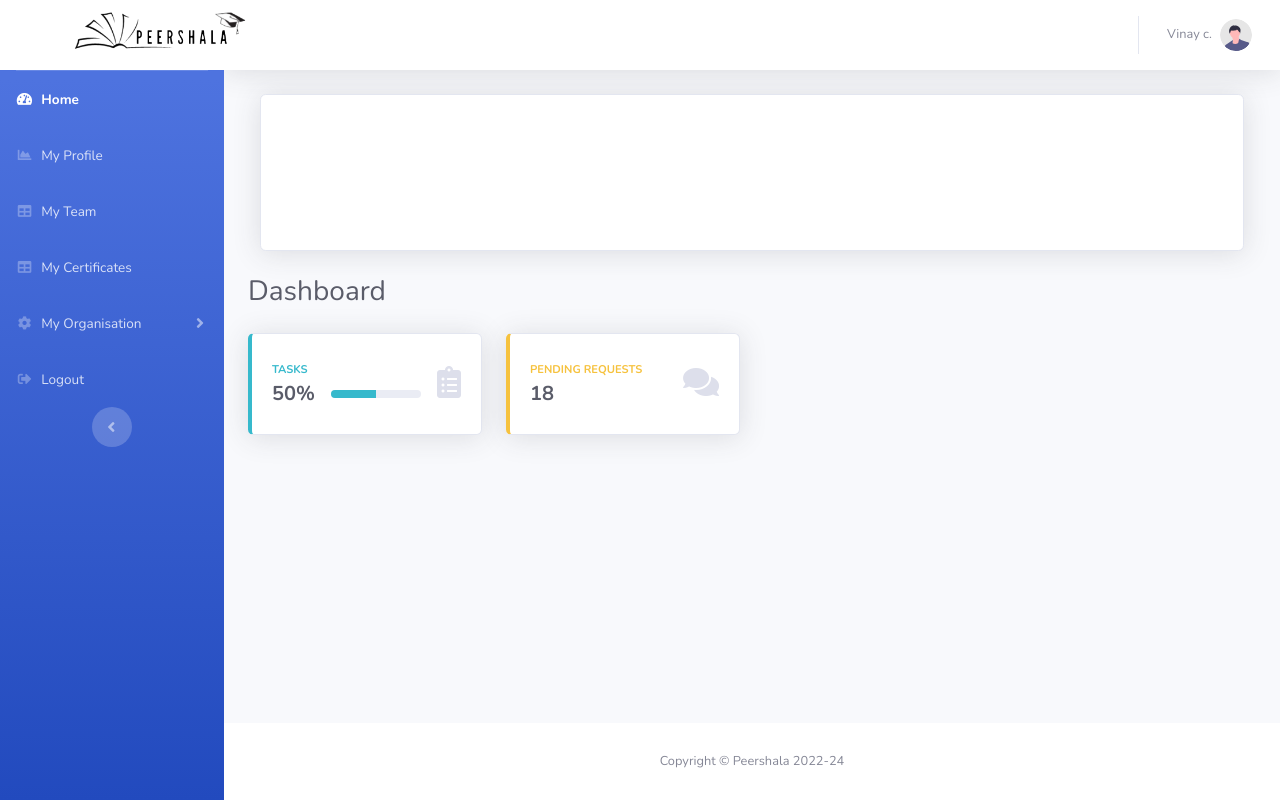
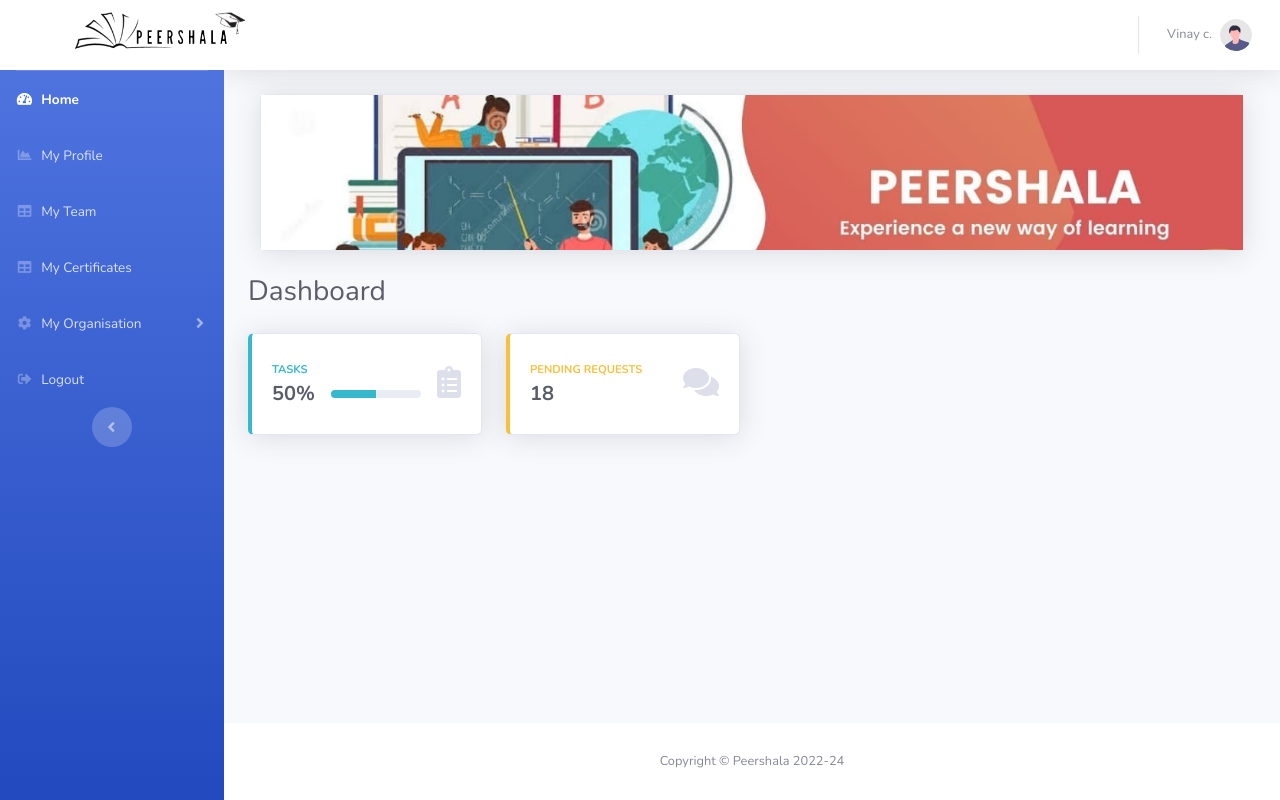
Before and after one commit to peershala/dashboard, a website with bundled scripts: page index.html in a window 1280 px wide. Built offline with nearby package versions, Linux system fonts and the light colour scheme; files whose address does not match are found by name.

Commit message:
img loding fix
index page poster image loading fix

```diff
--- a/css/green.css
+++ b/css/green.css
@@ -1,5 +1,5 @@
 #dbimg1{
-    background: url(img/1643630165731.jpg);
+    background: url(/img/1643630165731.jpg);
     background-size: cover;
     background-repeat: no-repeat;
     height: 155px;
```
